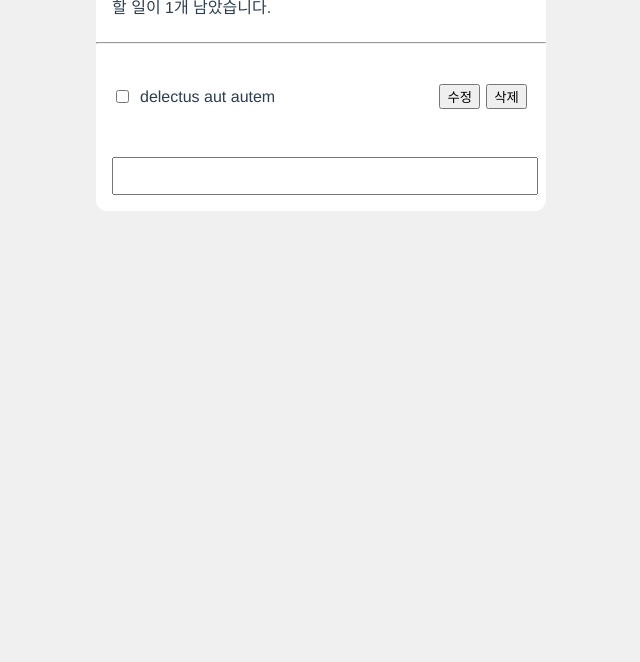
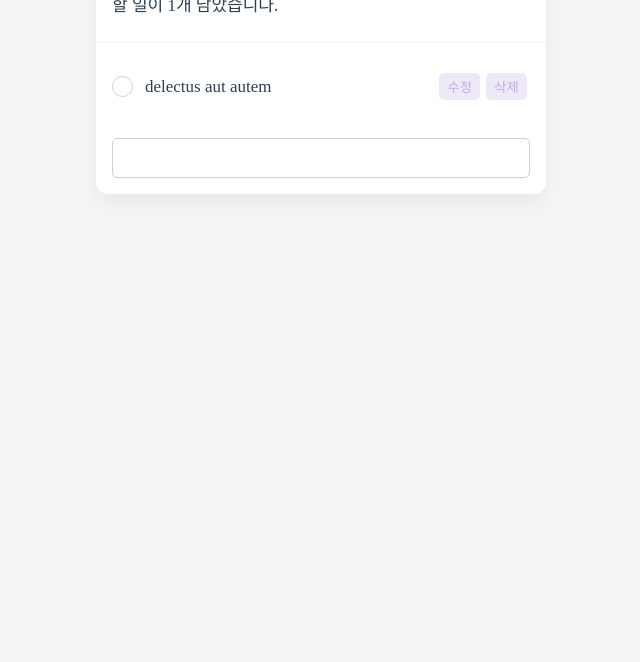
Before and after one commit to miraenoh/vanilla-todo, a website built with Vite: page index.html in a window 1280 px wide. Shown: the part 138-800 px from the top of the page, without its empty margins (319-959 px from the left). Built offline with nearby package versions, Linux system fonts and the light colour scheme; data requests are answered from the project's data file; a web font is replaced by a local one.

Commit message:
스타일 수정

```diff
--- a/index.html
+++ b/index.html
@@ -3,6 +3,7 @@
 	<head>
 		<meta charset="UTF-8" />
 		<link rel="icon" type="image/svg+xml" href="favicon.svg" />
+		<link rel="stylesheet" href="src/styles/style.css" />
 		<meta name="viewport" content="width=device-width, initial-scale=1.0" />
 		<title>🍦 Todo</title>
 	</head>
@@ -12,7 +13,7 @@
 			<div class="container">
 				<header class="box"></header>
 				<hr />
-				<main class="box">
+				<main class="box todo-container">
 					<ul id="todo-list"></ul>
 				</main>
 			</div>
--- a/src/components/todo-list.ts
+++ b/src/components/todo-list.ts
@@ -12,6 +12,7 @@ export default class TodoList {
 	constructor() {
 		this.todosEl = document.createElement('ul');
 		this.leftTodosEl = document.createElement('span');
+		this.leftTodosEl.classList.add('left-todos');
 		this.formEl = document.createElement('form');
 
 		this.todos = [];
@@ -34,16 +35,18 @@ export default class TodoList {
 
 	protected clickEventHandler = (event: Event) => {
 		const targetEl = event.target as HTMLElement;
-		const todoEl = targetEl.parentElement?.parentElement as HTMLLIElement;
 
 		if (targetEl.classList.contains('todo-delete-button')) {
 			// Delete button clicked
+			const todoEl = targetEl.parentElement?.parentElement as HTMLLIElement;
 			this.deleteTodo(todoEl);
 		} else if (targetEl.classList.contains('todo-edit-button')) {
 			// Edit button clicked
+			const todoEl = targetEl.parentElement?.parentElement as HTMLLIElement;
 			this.changeTodoTitle(todoEl);
 		} else if (targetEl instanceof HTMLInputElement && targetEl.type === 'checkbox') {
 			// Checkbox clicked
+			const todoEl = targetEl.parentElement?.parentElement?.parentElement as HTMLLIElement;
 			this.updateTodoCompleted(todoEl, targetEl.checked);
 		}
 	};
--- a/src/components/todo.ts
+++ b/src/components/todo.ts
@@ -23,7 +23,10 @@ export default class Todo {
 			'afterbegin',
 			`
 		<span>
-			<input type="checkbox" class="todo-checkbox" ${this.data.completed ? 'checked' : ''} />
+			<label class="checkbox-container">
+				<input type="checkbox" class="todo-checkbox" ${this.data.completed ? 'checked' : ''} />
+				<span></span>
+			</label>
 			<span class="todo-title">${this.data.title}</span>
 		</span>
 		<span>
--- a/src/main.ts
+++ b/src/main.ts
@@ -1,6 +1,5 @@
 import Today from './components/today';
 import TodoList from './components/todo-list';
-import './style.css';
 
 document.addEventListener('DOMContentLoaded', () => {
 	const headerEl = document.querySelector('header') as HTMLElement;
--- a/src/style.css
+++ /dev/null
@@ -1,63 +0,0 @@
-#app {
-	font-family: Avenir, Helvetica, Arial, sans-serif;
-	-webkit-font-smoothing: antialiased;
-	-moz-osx-font-smoothing: grayscale;
-	text-align: left;
-	color: #2c3e50;
-	margin-top: 60px;
-	display: flex;
-	justify-content: center;
-}
-
-body {
-	background-color: #f0f0f0;
-}
-
-ul {
-	padding-inline-start: 0;
-}
-
-.container {
-	width: 450px;
-	background-color: white;
-	border-radius: 0.7rem;
-}
-
-.box {
-	padding: 1rem;
-}
-
-.todo {
-	display: flex;
-	justify-content: space-between;
-	align-items: center;
-	margin: 0.5rem 0;
-}
-
-.todo span {
-	display: flex;
-	align-items: center;
-}
-
-.todo-title {
-	margin: 0 0.5rem;
-}
-
-.todo-completed .todo-title {
-	color: #c0c0c0;
-	text-decoration: line-through;
-}
-
-#todo-title-input {
-	width: 100%;
-	height: 2rem;
-}
-
-.todo button {
-	margin: 0 0.2rem;
-}
-
-h1 {
-	margin-block-start: 0.3em;
-	margin-block-end: 0.3em;
-}
--- /dev/null
+++ b/src/styles/style.css
@@ -0,0 +1,152 @@
+@import url('https://cdn.jsdelivr.net/gh/orioncactus/pretendard/dist/web/static/pretendard.css');
+
+:root {
+	--color-light-gray: #f5f5f5;
+	--color-gray: #cfcfcf;
+	--color-theme: #beaee2;
+	--color-theme-light: #eee9f7;
+}
+
+* {
+	font-family: Pretendard;
+}
+
+body {
+	background-color: var(--color-light-gray);
+	font-size: 17px;
+}
+
+#app {
+	-webkit-font-smoothing: antialiased;
+	-moz-osx-font-smoothing: grayscale;
+	text-align: left;
+	color: #2c3e50;
+	margin-top: 60px;
+	display: flex;
+	justify-content: center;
+}
+
+h1 {
+	font-size: 1.8em;
+	margin-block-start: 0.3em;
+	margin-block-end: 0.3em;
+}
+
+ul {
+	padding-inline-start: 0;
+}
+
+hr {
+	border: 1px solid var(--color-light-gray);
+}
+
+.container {
+	width: 450px;
+	background-color: white;
+	border-radius: 12px;
+	box-shadow: 0px 10px 20px rgba(0, 0, 0, 0.05);
+}
+
+.box {
+	padding: 1rem;
+}
+
+.box.todo-container {
+	padding-top: 0.3em;
+	padding-bottom: 0.3rem;
+}
+
+/* Todo */
+.todo {
+	display: flex;
+	justify-content: space-between;
+	align-items: center;
+	margin: 0.5rem 0;
+}
+
+.todo span {
+	display: flex;
+	align-items: center;
+}
+
+.todo-title {
+	margin: 0 0.5rem;
+}
+
+.todo-completed .todo-title {
+	color: var(--color-gray);
+	text-decoration: line-through;
+}
+
+.todo button {
+	padding: 4px 8px;
+	margin: 0 0.2rem;
+	background-color: var(--color-theme-light);
+	color: var(--color-theme);
+	border: 0;
+	border-radius: 5px;
+	cursor: pointer;
+}
+
+/* Todo Input */
+input#todo-title-input {
+	box-sizing: border-box;
+	width: 100%;
+	height: 40px;
+	padding: 5px;
+	font-size: 0.9em;
+	border: 1px solid var(--color-gray);
+	border-radius: 5px;
+}
+
+input#todo-title-input:focus {
+	outline: none;
+	border: 2px solid var(--color-theme);
+}
+
+/* Todo Custom Checkbox */
+.checkbox-container {
+	position: relative;
+	margin-right: 5px;
+}
+
+/* Hide default checkbox input */
+.checkbox-container input[type='checkbox'] {
+	visibility: hidden;
+}
+
+.checkbox-container span {
+	background-color: white;
+	border: 1px solid var(--color-gray);
+	border-radius: 50%;
+	cursor: pointer;
+	height: 1.1em;
+	width: 1.1em;
+	left: 0;
+	position: absolute;
+	top: 0;
+}
+
+/* checkmark */
+.checkbox-container span:after {
+	border: 2px solid var(--color-theme);
+	border-top: none;
+	border-right: none;
+	content: '';
+	width: 10px;
+	height: 5px;
+	top: 4px;
+	left: 3px;
+	opacity: 0;
+	position: absolute;
+	transform: rotate(-45deg);
+}
+
+.checkbox-container input[type='checkbox']:checked ~ span {
+	background-color: var(--color-theme-light);
+	border-color: var(--color-theme);
+}
+
+.checkbox-container input[type='checkbox']:checked ~ span:after {
+	opacity: 1;
+}
```
